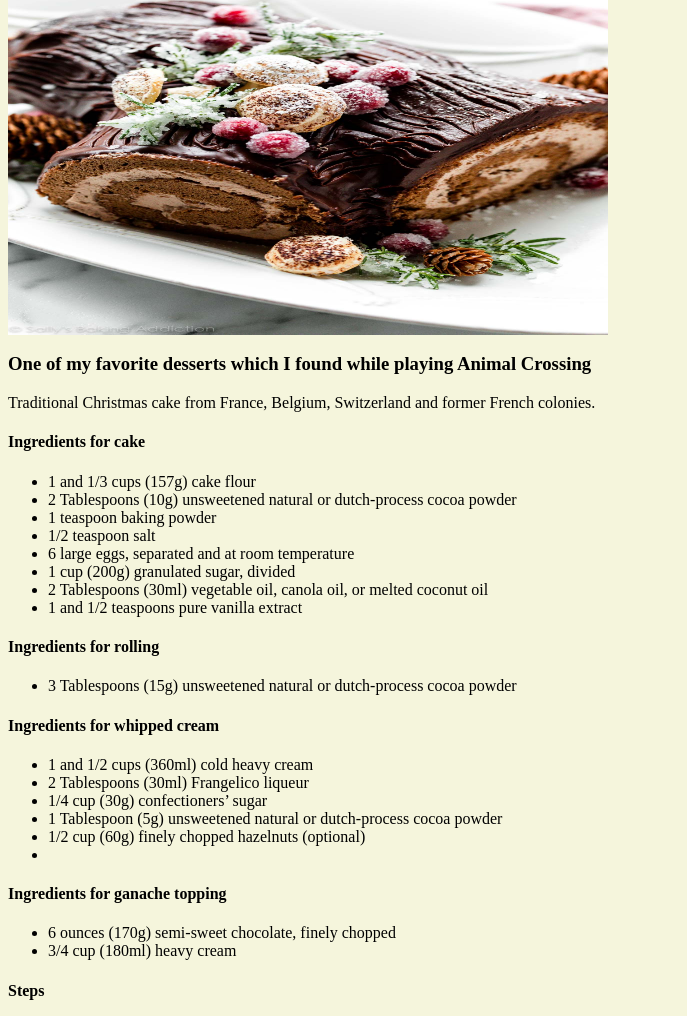
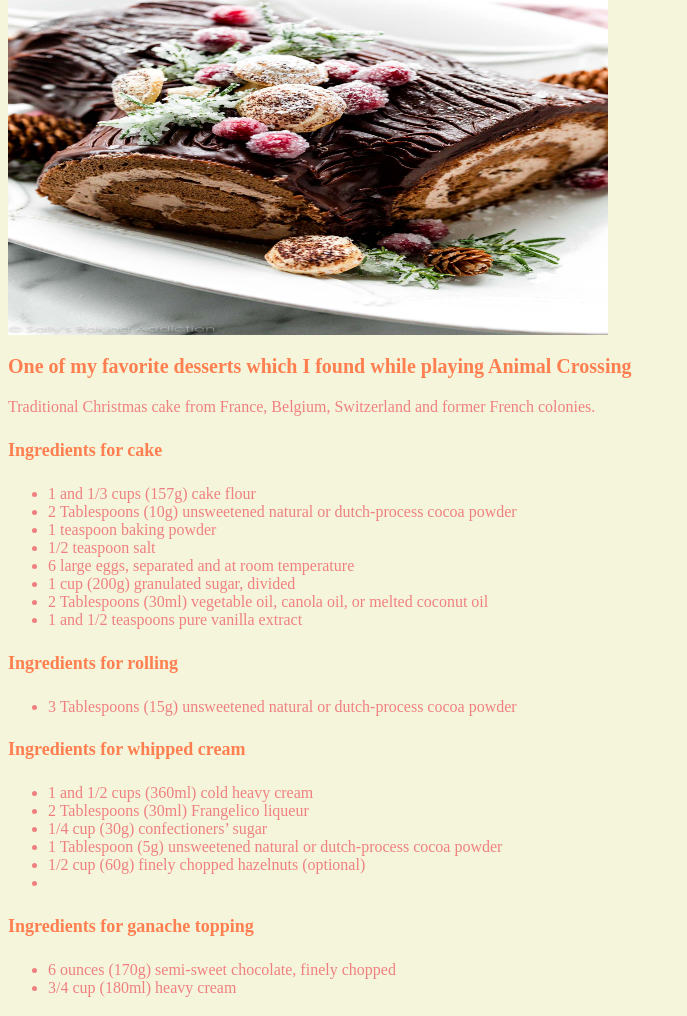
Before and after one commit to JHG52/odin-recipes, a plain HTML site: page recipes/yule-log-cake.html in a window 1280 px wide. Shown: the part 124-1140 px from the top of the page, without its empty margins (0-687 px from the left). Drawn offline with Linux system fonts and the light colour scheme.

Commit message:
Added css text styles to main html file and files in subfolders by external css, will have to check what methos is better and more intuitive for adding elements
Making classes or try to just use the original html values

```diff
--- a/recipes/yule-log-cake.html
+++ b/recipes/yule-log-cake.html
@@ -5,10 +5,10 @@
 <h1 class = "title">Yule Log Cake</h1>
 <img src="../images/yule-log.jpg" alt="Yule Log Cake" style="width: 600px;height: 400px;">
 
-<h3>One of my favorite desserts which I found while playing Animal Crossing</h3>
+<h3 class = "subtitle">One of my favorite desserts which I found while playing Animal Crossing</h3>
 <p>Traditional Christmas cake from France, Belgium, Switzerland and former French colonies.</p>
 
-<h4>Ingredients for cake</h4>
+<h4 class = "steps">Ingredients for cake</h4>
 <ul>
     <li>1 and 1/3 cups (157g) cake flour</li>
     <li>2 Tablespoons (10g) unsweetened natural or dutch-process cocoa powder</li>
@@ -19,11 +19,11 @@
     <li>2 Tablespoons (30ml) vegetable oil, canola oil, or melted coconut oil</li>
     <li>1 and 1/2 teaspoons pure vanilla extract</li>
 </ul>
-<h4>Ingredients for rolling</h4>
+<h4 class = "steps">Ingredients for rolling</h4>
 <ul>
     <li>3 Tablespoons (15g) unsweetened natural or dutch-process cocoa powder</li>
 </ul>
-<h4>Ingredients for whipped cream</h4>
+<h4 class = "steps">Ingredients for whipped cream</h4>
 <ul>
     <li>1 and 1/2 cups (360ml) cold heavy cream</li>
     <li>2 Tablespoons (30ml) Frangelico liqueur</li>
@@ -31,12 +31,12 @@
     <li>1 Tablespoon (5g) unsweetened natural or dutch-process cocoa powder</li>
     <li>1/2 cup (60g) finely chopped hazelnuts (optional)<li>
 </ul>
-<h4>Ingredients for ganache topping</h4>
+<h4 class = "steps">Ingredients for ganache topping</h4>
 <ul>
     <li>6 ounces (170g) semi-sweet chocolate, finely chopped</li>
     <li>3/4 cup (180ml) heavy cream</li>
 </ul>
-<h4>Steps</h4>
+<h4 class = "steps">Steps</h4>
 <ol>
     <li>Preheat oven to 350°F (177°C). Spray a 12×17 inch baking pan with nonstick spray or grease with butter, so the parchment paper sticks. Then line it with parchment paper so the cake seamlessly releases. Spray or grease the parchment paper too. We want an extremely nonstick surface for this cake roll.</li>
     <li>Whisk the cake flour, cocoa powder, baking powder, and salt together in a medium bowl. Set aside until the next step. Using a hand mixer or a stand mixer fitted with whisk attachment, beat the egg whites and 1/2 cup (100g) sugar together on high speed for 4-5 minutes or until stiff peaks form. Transfer to another bowl. Using the same mixing bowl you just had the egg whites in (no need to clean it), add the egg yolks, remaining sugar, oil, and vanilla extract. Beat together on high speed for 3-4 minutes or until thickened and light in color.</li>
--- a/style.css
+++ b/style.css
@@ -8,8 +8,20 @@ html {
     color: brown;
 }
 
-.recipes {
+.subtitle {
+    font-size: 20px;
+    font-family: 'Times New Roman', Helvetica, sans-serif;
+    color: coral;
+}
+
+.steps {
     font-size: 18px;
+    font-family: 'Times New Roman', Helvetica, sans-serif;
+    color: coral;
+}
+
+p, ul, ol {
+    font-size: 16px;
     font-family: 'Times New Roman', Helvetica, sans-serif;
     color: lightcoral;
 }
```
Also changed, not shown: index.html (+1 -1 lines), recipes/beef-wellington.html (+5 -5 lines), recipes/ratatouille.html (+5 -5 lines).
